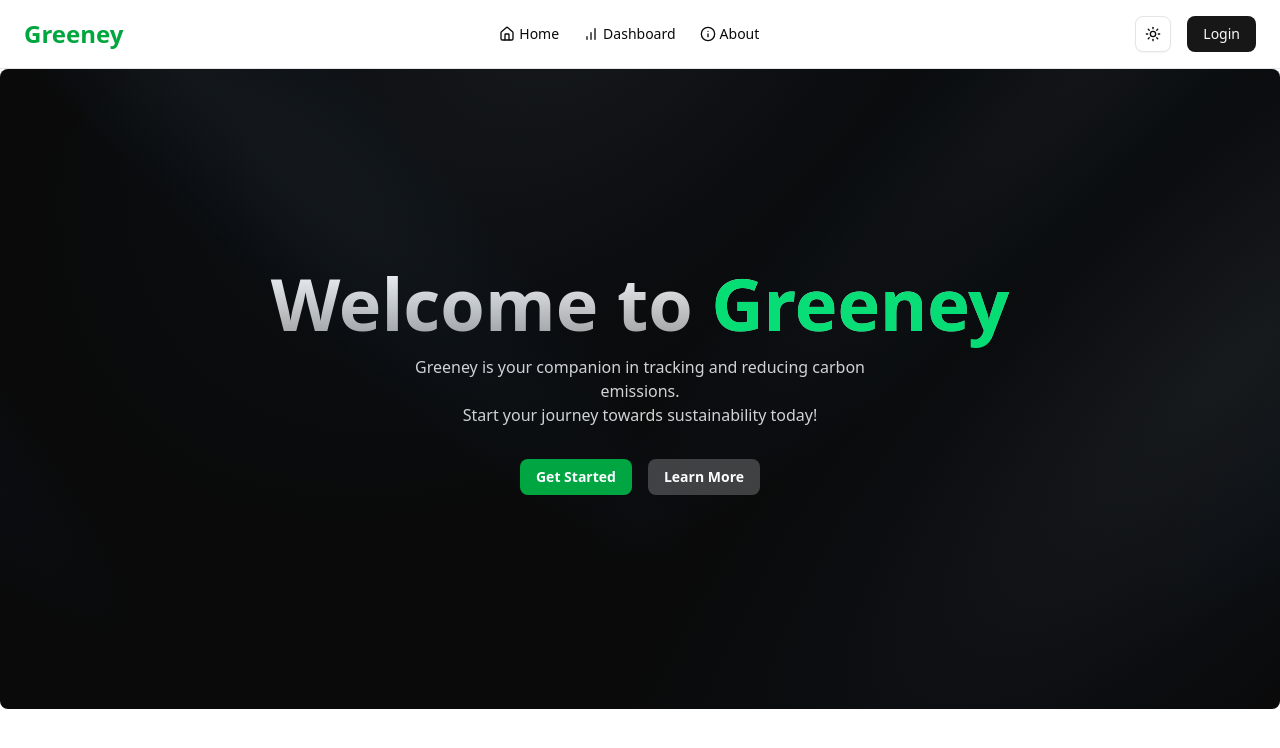
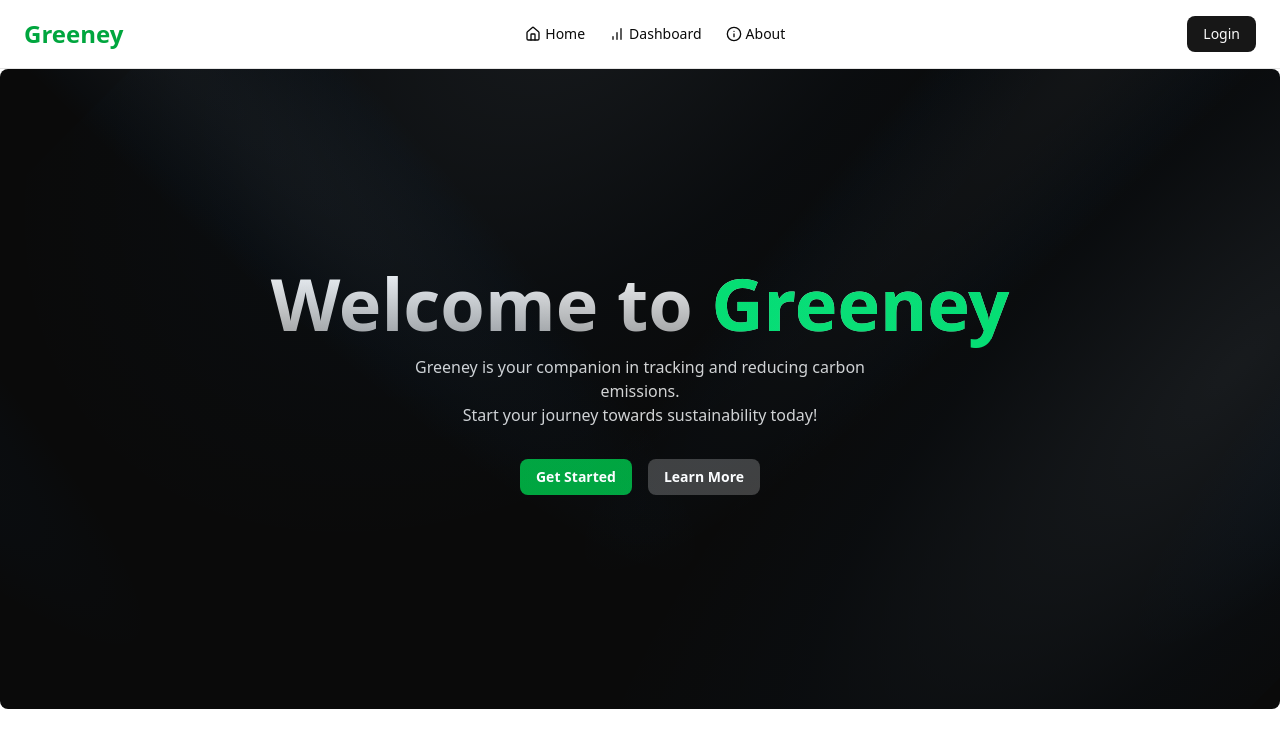
Before and after one commit to sebat2004/greeney, a Next.js app in the folder web-client/: page / in a window 1280 px wide. Shown: the top 748 px of the page. Built offline with nearby package versions, Linux system fonts and the light colour scheme; no server answers.

Commit message:
nuked lightmode

```diff
--- a/web-client/src/components/Navbar.tsx
+++ b/web-client/src/components/Navbar.tsx
@@ -53,7 +53,6 @@ const Navbar: React.FC = () => {
 
             {/* Right side: theme toggle + login (desktop only) */}
             <div className="hidden md:flex items-center gap-4">
-                <ModeToggle />
                 {session ? <LogoutButton /> : <LoginButton />}
             </div>
 
```
